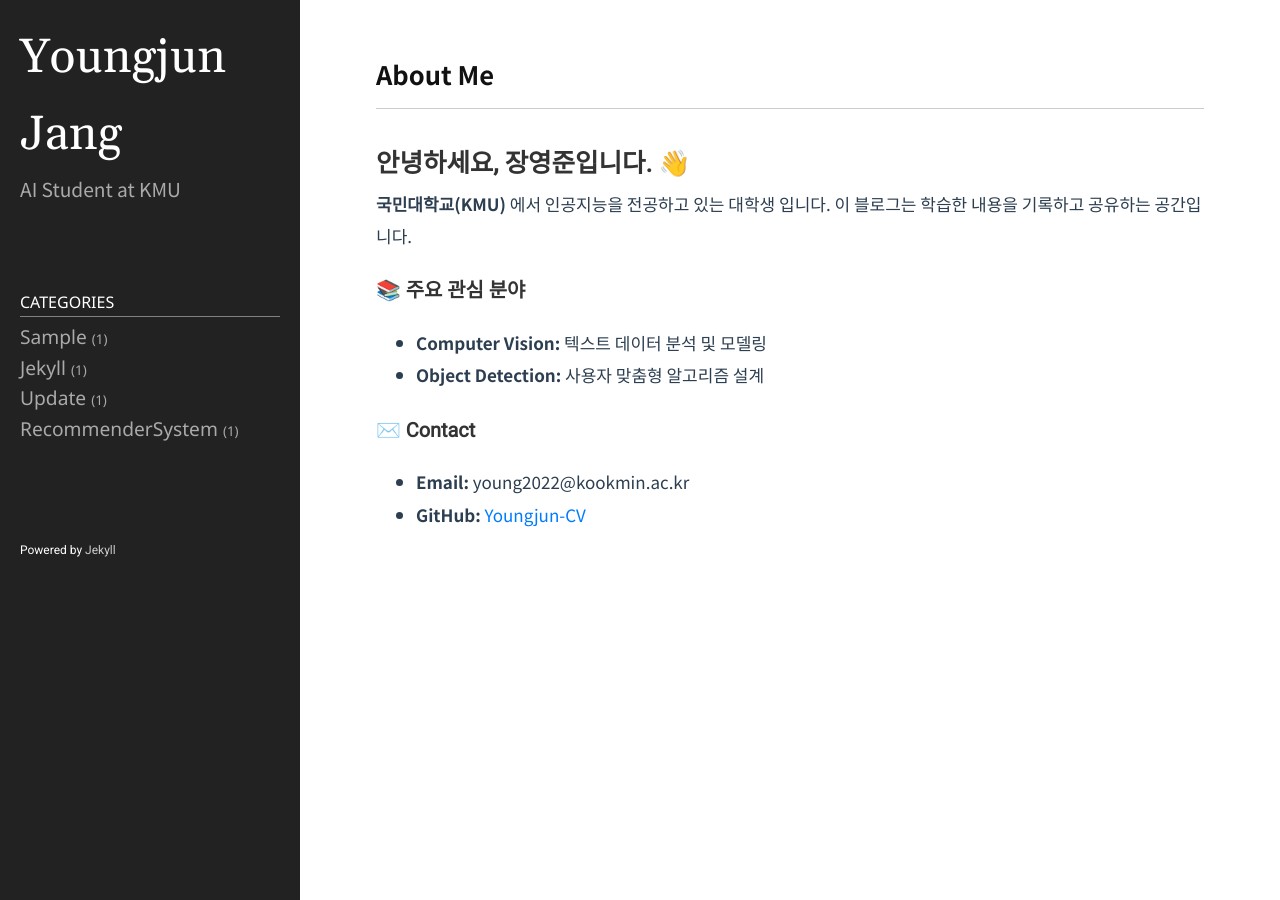
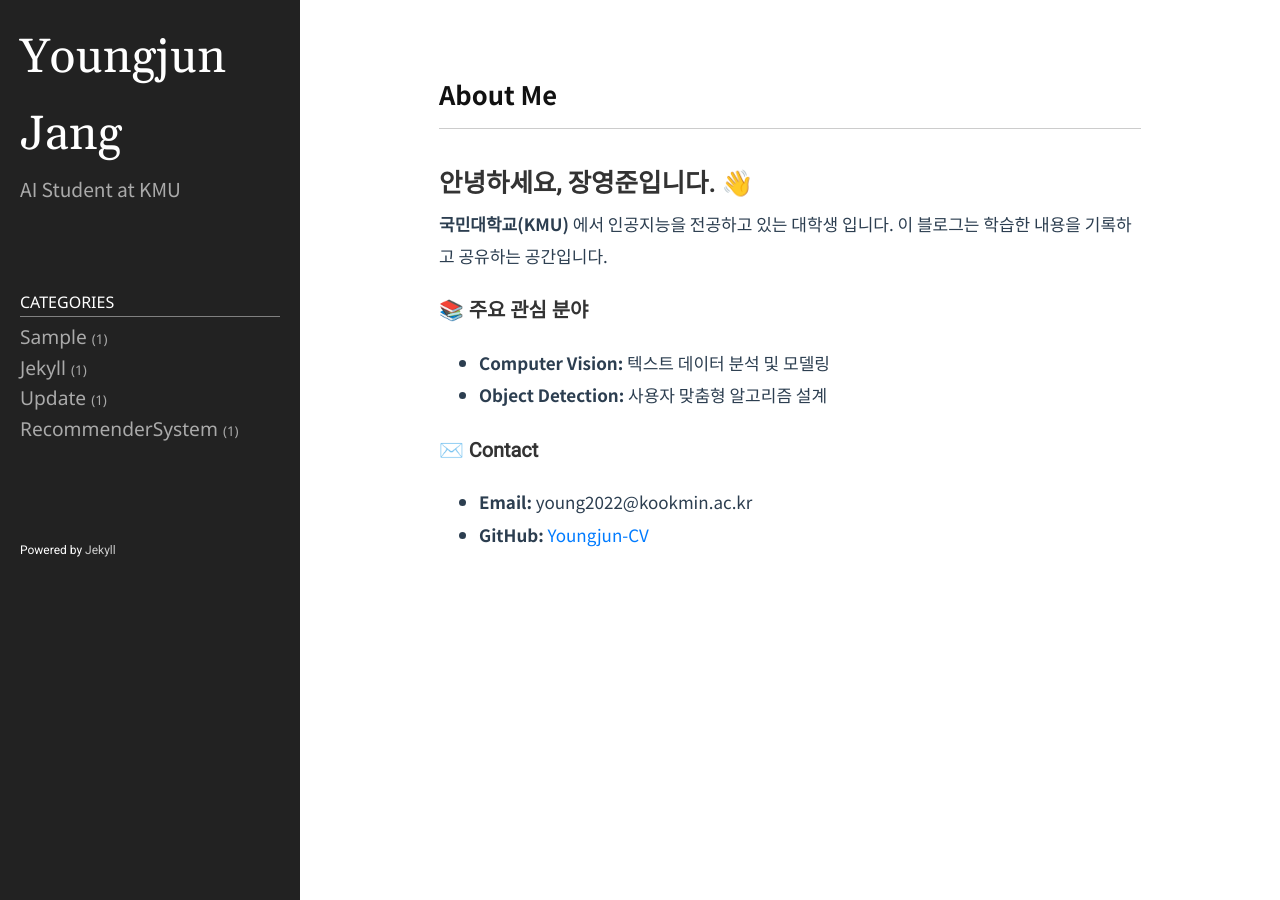
Before and after one commit to Youngjun-CV/Youngjun-CV.github.io, a Jekyll site: the page built from index.md, in a window 1280 px wide. Built offline with Jekyll 4.4.1, drawn with Linux system fonts in a browser that asks for light colours.

Commit message:
Update style.css

```diff
--- a/public/css/style.css
+++ b/public/css/style.css
@@ -90,7 +90,7 @@ code {
 .content {
 	/*margin-left: 180px;*/
 	flex: 1 1 auto;
-	padding: 0px 30px;
+	padding: 20px 100px;
 }
 
 .sidebar {
```
